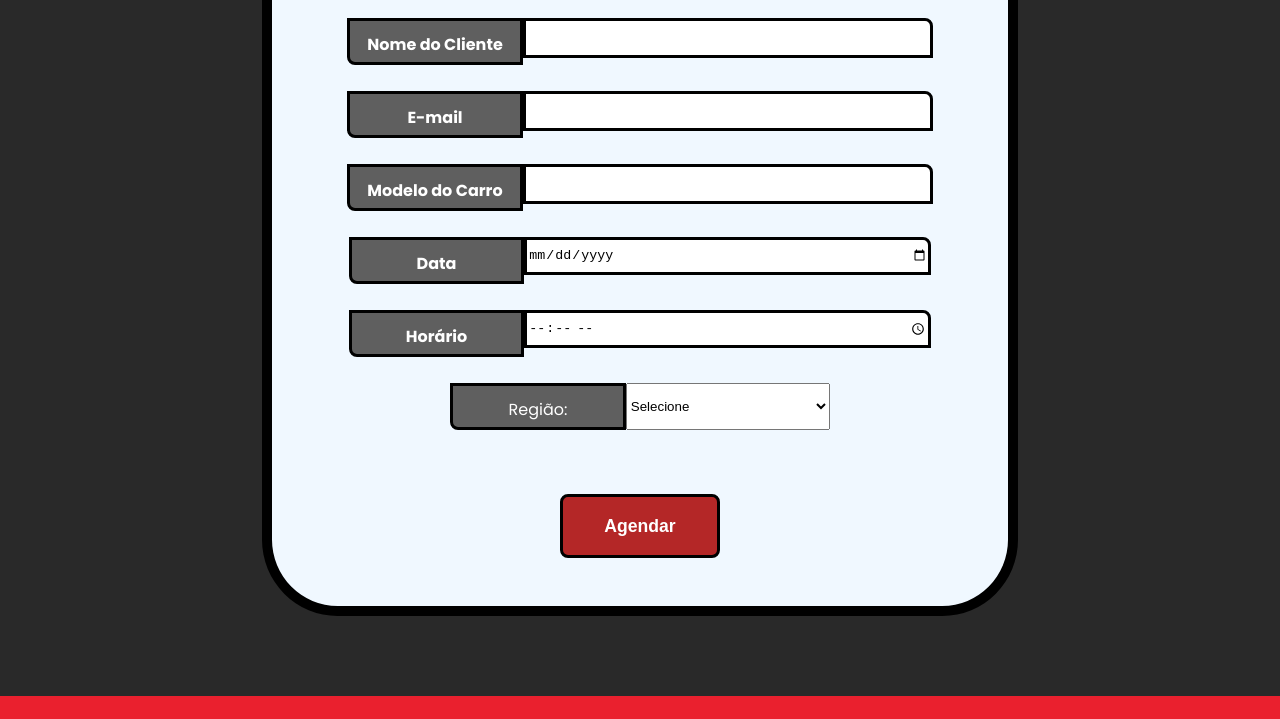
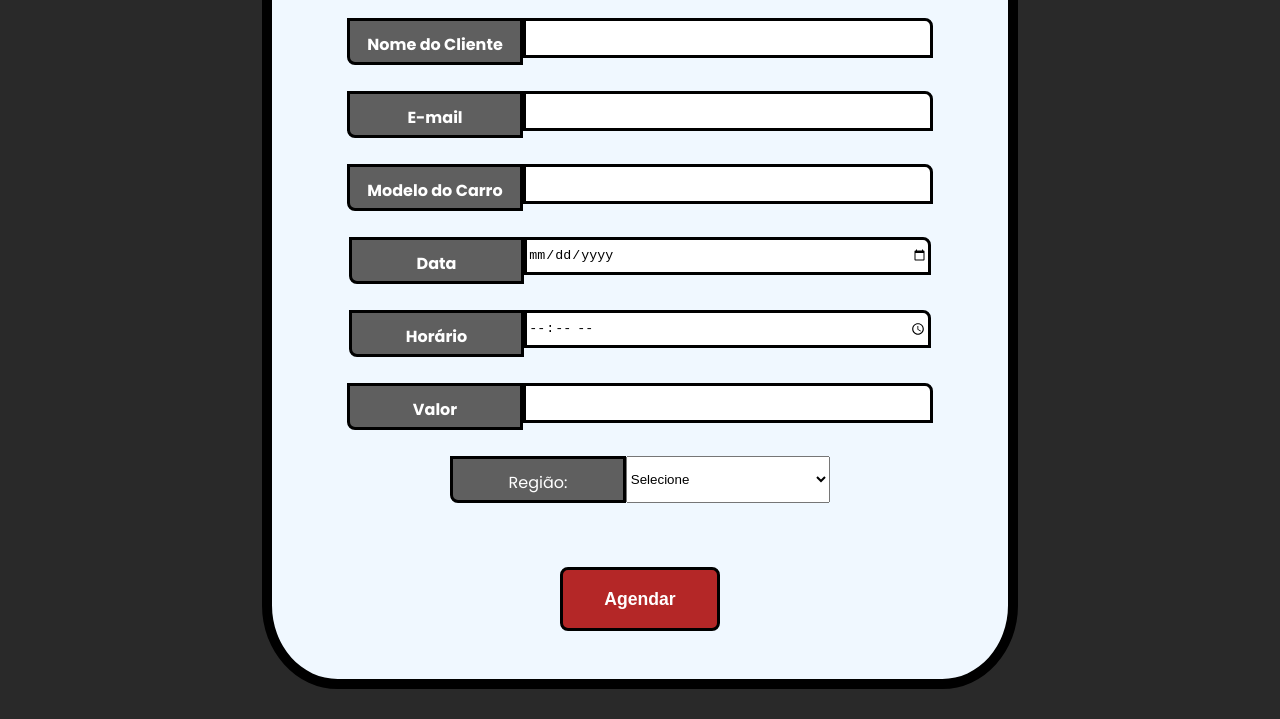
Before and after one commit to mourvan67532/Alphas_Car, a plain HTML site: page frontend/orcamento.html in a window 1280 px wide. Shown: the part 378-1097 px from the top of the page. Drawn offline with Linux system fonts and the light colour scheme; a web font is replaced by a local one.

Commit message:
orcamento v5.1

```diff
--- a/frontend/orcamento.html
+++ b/frontend/orcamento.html
@@ -54,7 +54,11 @@
                     <input type="time" id="time">
                 </div>
                 <span id="tim"></span>
-
+                <div class="a_tabelinha">
+                    <label for="valor"><b>Valor</b></label>
+                    <input type="text" id="valor">
+                </div>
+                <span id="val"></span>
                 <div class="a_tabelinha">
                     <label for="sua_regiao">Região:</label>
                     <select name="sua_regiao" id="sua_regiao">
```
